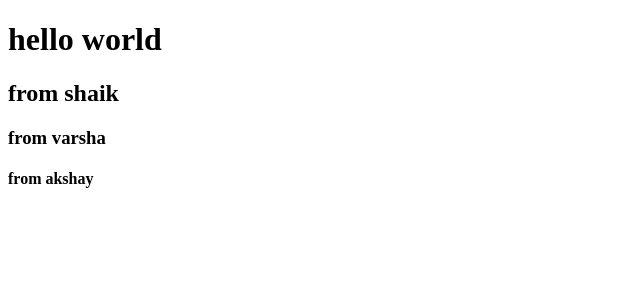
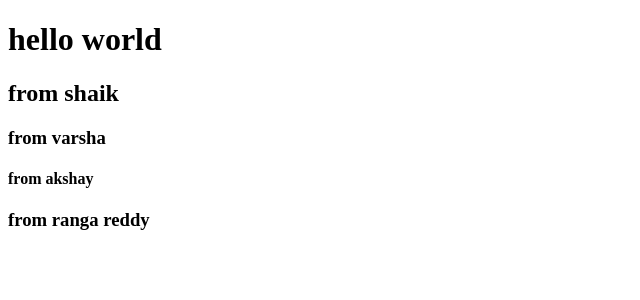
Before and after one commit to Varsha270298/GitAngularTour, an Angular app: page / in a window 1280 px wide. Shown: the top 300 px of the page, without its empty margins (0-640 px from the left). Built offline with nearby package versions, Linux system fonts and the light colour scheme.

Commit message:
by rangareddy

```diff
--- a/src/app/app.component.html
+++ b/src/app/app.component.html
@@ -2,3 +2,4 @@
 <h2>from shaik</h2>
 <h3>from varsha</h3>
 <h4>from akshay</h4>
+<h3>from ranga reddy</h3>
```
